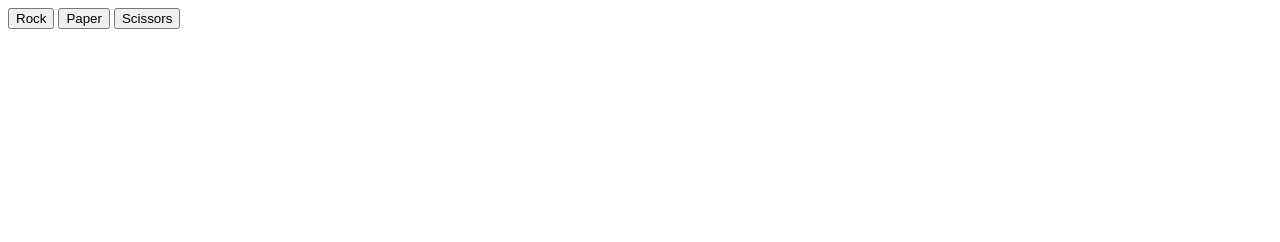
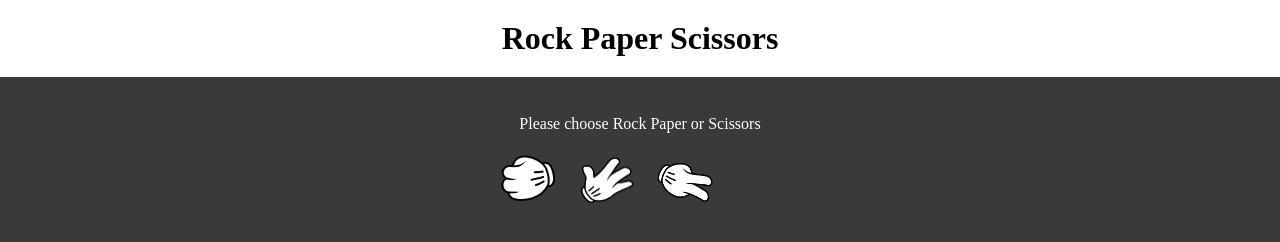
Before and after one commit to vick3d/Rock-Paper-Scissors, a website: page src/index.html in a window 1280 px wide. Drawn offline with Linux system fonts and the light colour scheme.

Commit message:
adds basic styling

```diff
--- a/package.json
+++ b/package.json
@@ -13,7 +13,8 @@
   "author": "",
   "license": "ISC",
   "devDependencies": {
-    "e2e_training_wheels": "0.0.36"
+    "e2e_training_wheels": "0.0.36",
+    "sinon": "^7.2.4"
   },
   "bin": {
     "training-wheels:generate": "node ./node_modules/e2e_training_wheels/dist/generators.js",
--- a/spec.helper.js
+++ b/spec.helper.js
@@ -2,8 +2,6 @@ const chai = require('chai');
 const BrowserHelpers = require('e2e_training_wheels')
 global.browser = new BrowserHelpers()
 global.expect = chai.expect;
-global.Rps = require('./src/js/rps.js');
-
 
 const fs = require('fs');
 let rps = fs.readFileSync('./src/js/rps.js');
--- /dev/null
+++ b/src/css/styles.css
@@ -0,0 +1,36 @@
+* {
+    margin: 0;
+    padding: 0;
+    box-sizing: border-box;
+}
+
+.header {
+    background: white;
+    padding: 20px;
+    color: black;
+    text-align: center;
+}
+
+.body {
+    background-color: rgb(59, 58, 58);
+    color: white;
+}
+.rules {
+    text-align: center;
+    margin-top: 1cm;
+}
+
+.buttons {
+    margin-top: 2cm;
+    max-width: 25%;
+    max-height: 25%;
+    margin: auto;
+    width: 50%;
+    padding: 10px;
+}
+
+.result {
+    text-align: center;
+    margin-top: 1cm;
+    font-size: 3em;
+}
--- a/src/index.html
+++ b/src/index.html
@@ -6,14 +6,19 @@
     <meta http-equiv="X-UA-Compatible" content="ie=edge">
     <script src="./js/rps.js"></script>
     <script src="./js/dome.js"></script>
+    <link rel="stylesheet" type="text/css" href="./css/styles.css">
     <title>Puppeteer Mocha Scaffold</title>
 </head>
-<body>
-    <button class="rock">Rock</button>
-    <button class="paper">Paper</button>
-    <button class="scissors">Scissors</button>
-    <p class="result"></p>
-    <script>
-    </script>
+<body class="body">
+    <header class="header">
+        <h1>Rock Paper Scissors</h1>
+    </header>
+    <div class="rules">Please choose Rock Paper or Scissors</div>
+    <div class="buttons">
+            <input type="image" class="buttons rock" src="./img/rock.png">
+            <input type="image" class="buttons paper" src="./img/paper.png"></input>
+            <input type="image" class="buttons scissors" src="./img/scissors.png"></input>
+    </div>
+    <div class="result"></div>
 </body>
 </html>
```
Also changed, not shown: spec/rps.spec.js (+2 -2 lines), src/img/paper.png (added), src/img/rock.png (added), src/img/scissors.png (added), 1 other file.
